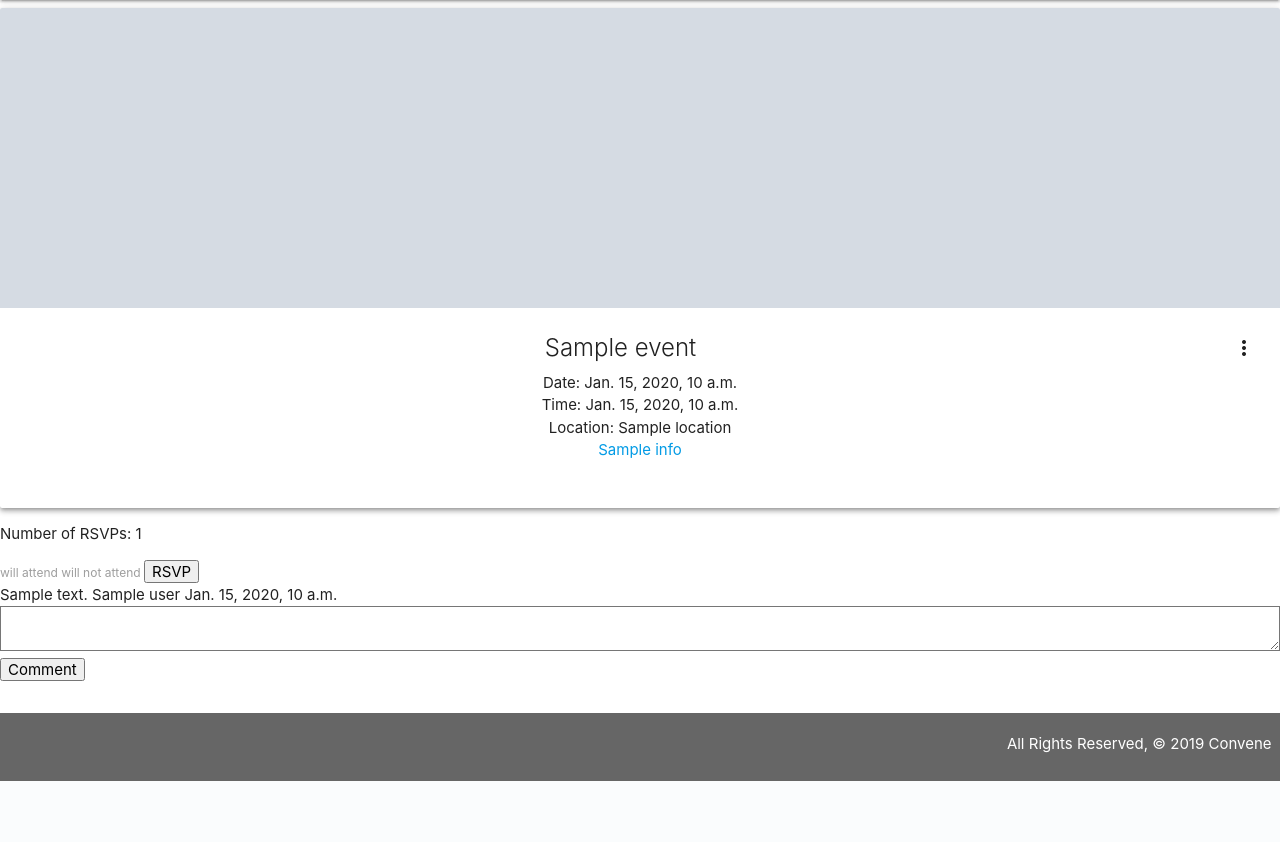
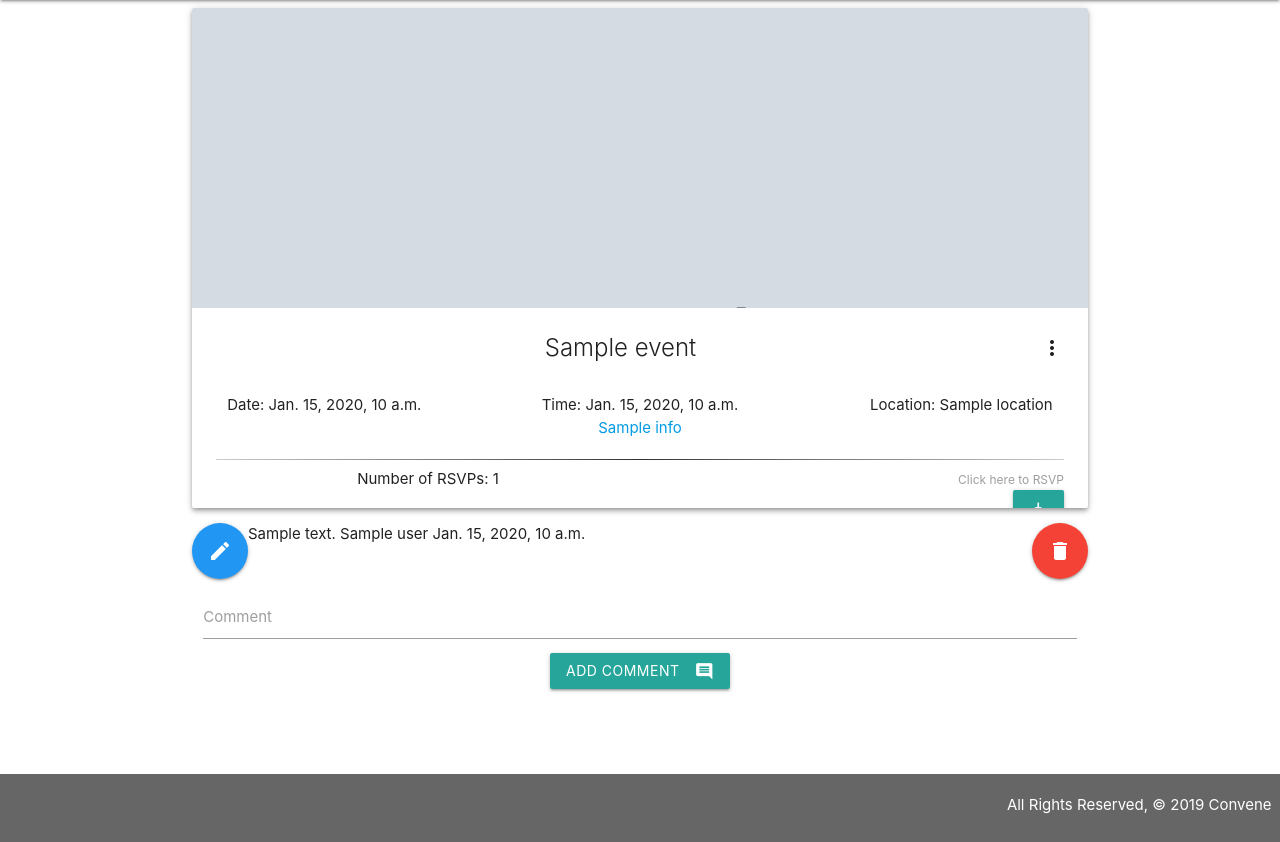
Before and after one commit to jcjv94/Convene-2, a Django app: template convene/main_app/templates/events/detail.html in a window 1280 px wide. Shown: the part 64-906 px from the top of the page. Before the commit the page ends 845 px from the top, so only its background shows below. Run offline with Django 3.2, Linux system fonts and the light colour scheme; tables that the repository leaves empty hold one stand-in row (values such as "Sample post"); the template is opened without the code that fills it: values that come from a table or form of the project are taken from there, most other values are stand-ins (such as "Sample title", 1, 10 or a date in 2020); grey boxes marked "Sample" are stand-in pictures; data that the repository does not hold is empty; some libraries are stand-ins or nearby versions.

Commit message:
styled detail page

```diff
--- a/convene/main_app/templates/events/detail.html
+++ b/convene/main_app/templates/events/detail.html
@@ -1,28 +1,7 @@
 {% extends 'base.html' %}
 {% block content %}
 
-<!-- <div>
-    <div class="row">
-        <div class="col s6">
-            {% for photo in event.photo_set.all %}
-                <img class="responsive-img card-panel" src="{{photo.url}}">
-            {% empty %}
-               <div class="card-panel teal-text center-align">No Photos Uploaded</div>
-            {% endfor %}
-            <h1> <span class="card-title">{{ event.title }}</span></h1>
-            <p>Date: {{ event.date }}</p>
-            <p>Time: {{ event.time }}</p>
-            <p>Location: {{ event.location }}</p>
-            <p>Description: {{ event.description }}</p>
-            <p>Attendees: {{ event.attendees }}</p>
-            <p>InfoLink: {{ event.info }}</p>
-            <div class="card-action">
-              <div class="card-action">
-                        <a href="{% url 'events_update' event.id %}">Edit</a>
-                        <a href="{% url 'events_delete' event.id %}">Delete</a>
-                    </div>
-            </div> -->
-
+<div class="container">
     <div class="center-align">
         <div class="card large z-depth-2">
             <div class="card-image waves-effect waves-block waves-light">
@@ -35,21 +14,61 @@
             <div class="card-content">
                 <span class="card-title activator grey-text text-darken-4">{{ event.title }}<i
                         class="material-icons right">more_vert</i></span>
-            <p>Date: {{ event.date }}</p>
-            <p>Time: {{ event.time }}</p>
-            <p>Location: {{ event.location }}</p>
+                <br>
+                <div class="row">
+                    <p class="left-align col s4">Date: {{ event.date }}</p>
+                    <p class="center- align col s4">Time: {{ event.time }}</p>
+                    <p class="right-align col s4">Location: {{ event.location }}</p>
                     <p><a href="#">{{ event.info }}</a></p>
+                </div>
                 {% if request.user == event.user %}
                 <div class="card-action">
-                <a href="{% url 'events_update' event.id %}"><button
-                        class="btn-floating btn-large waves-effect waves-light blue left hoverable"><i
-                            class="material-icons">edit</i></button></a>
-                <a href="{% url 'events_delete' event.id %}"><button
-                        class="btn-floating btn-large waves-effect waves-light red right hoverable"><i
-                            class="material-icons">delete</i></button></a>
                 </div>
                 {% else %}
                 {% endif %}
+
+                <hr style="border: 0;
+                height: 1px;
+                background: #333;
+                background-image: -webkit-linear-gradient(left, #ccc, #333, #ccc);
+                background-image: -moz-linear-gradient(left, #ccc, #333, #ccc);
+                background-image: -ms-linear-gradient(left, #ccc, #333, #ccc);
+                background-image: -o-linear-gradient(left, #ccc, #333, #ccc); ">
+
+                <div id="fullRSVP" class="row">
+                    <div class="col s6">
+                        <p>Number of RSVPs: {{ guest.all|length }}</p>
+                        <!-- <p>Number of RSVPs: {{ guest}}</p> -->
+
+
+                        {% for guest in event.guests.all%}
+                        {% if guest.user == user.username %}
+                        <p>You are RSVP'd to attend this event</p>
+                        {% else %}
+                        {% endif %}
+                        {% endfor %}
+                    </div>
+                    <div class="right-align">
+                    <form data-toggle="validator" id="invitation-details" class="form-horizontal"
+                        action="{% url 'events_rsvp' event.id %}" method="post">
+                        {%csrf_token%}
+                        <label class="radio-inline">
+                            <input class="attending-radio" type="radio" name="{{ attending_label }}" value="yes"
+                                {% if guest.is_attending %}checked="checked" {% endif %} required> Click here to RSVP
+                        </label>
+                        <br>
+                        <label class="radio-inline">
+                            <input class="attending-radio" type="radio" name="{{ attending_label }}" value="no"
+                                {% if guest.is_attending == False %}checked="checked" {% endif %} required>
+                        </label>
+
+                        <button class="btn waves-effect waves-light" type="submit" value="event rsvp" name="action">
+                            <i class="material-icons">play_for_work</i>
+                        </button>
+                    </div>
+                    </form>
+                </div>
+
             </div>
             <div class="card-reveal">
                 <span class="card-title grey-text text-darken-4">{{ event.title }}<i
@@ -60,36 +79,20 @@
     </div>
 
     <div>
-    <p>Number of RSVPs: {{ guest.all|length }}</p>
-    <!-- <p>Number of RSVPs: {{ guest}}</p> -->
+
+        <a href="{% url 'events_update' event.id %}"><button
+                class="btn-floating btn-large waves-effect waves-light blue left hoverable"><i
+                    class="material-icons">edit</i></button></a>
+        <a href="{% url 'events_delete' event.id %}"><button
+                class="btn-floating btn-large waves-effect waves-light red right hoverable"><i
+                    class="material-icons">delete</i></button></a>
 
 
-    {% for guest in event.guests.all%}
-    {% if guest.user == user.username %}
-    <p>You are RSVP'd to attend this event</p>
-    {% else %}
-    {% endif %}
-    {% endfor %}
-
-
-    <form data-toggle="validator" id="invitation-details" class="form-horizontal" action="{% url 'events_rsvp' event.id %}" method="post">
-        {%csrf_token%}
-                <label class="radio-inline">
-                    <input class="attending-radio" type="radio" name="{{ attending_label }}" value="yes" {% if guest.is_attending %}checked="checked"{% endif %} required> will attend
-                </label>
-                <label class="radio-inline">
-                    <input class="attending-radio" type="radio" name="{{ attending_label }}" value="no" {% if guest.is_attending == False %}checked="checked"{% endif %} required> will not attend
-                </label>
-        <button type="submit" value="event rsvp">RSVP</button>
-    </form>
 
 
 
 
     </div>
-
-
-
 
 
     <tbody>
@@ -105,11 +108,36 @@
     </tbody>
 
 
+    <div class="row">
+        <form action="{% url 'events_comment' event.id %}" method="POST">
+            {%csrf_token%}
+            <div class="input-field col s12">
+                <textarea type='textarea' name="comment" class="materialize-textarea" data-length="250"></textarea>
+                <label for="textarea2">Comment</label>
+                <div class="center-align">
+                    <button class="btn waves-effect waves-light" type="submit" name="action" value="event comment">Add
+                        Comment
+                        <i class="material-icons right">comment</i>
+                    </button>
+                </div>
+            </div>
+        </form>
+    </div>
 
-<form action="{% url 'events_comment' event.id %}" method="post">
-    {%csrf_token%}
-    <textarea type='textarea' name="comment"></textarea>
+
+
+    <!-- <form action="{% url 'events_comment' event.id %}" method="post">
+
+        <textarea type='textarea' name="comment" class=""></textarea>
         <button type="submit" value="event comment">Comment</button>
-</form>
+    </form> -->
+
+</div>
+
+<script>
+    $(document).ready(function () {
+        $('input#input_text, textarea#textarea2').characterCounter();
+    });
+</script>
 
 {% endblock %}
--- a/convene/main_app/templates/index.html
+++ b/convene/main_app/templates/index.html
@@ -3,12 +3,12 @@
 <div id='video-container' style="position:absolute; top: 0; right: 0; bottom: 0; left: 0; width: 100vw; z-index: -10">
   <video src='https://d2pxo8g26zv991.cloudfront.net/wp-content/uploads/2014/10/HomeVideo_v04_1.mp4' autoplay muted loop
     style="margin: 0; min-height: 100vh; min-width: 100vw; position: absolute; top: 0;"></video>
-  <div class="contents">
 
-    <h4>Categories</h4>
   </div>
 
-</div>
+  <div class="contents">
+  </div>
+<h4 class="center-align">Categories</h4>
 <br><br><br>
 <div class="container">
     <div class="continer row">
```
Lines whose indentation alone changed are shown as unchanged.
